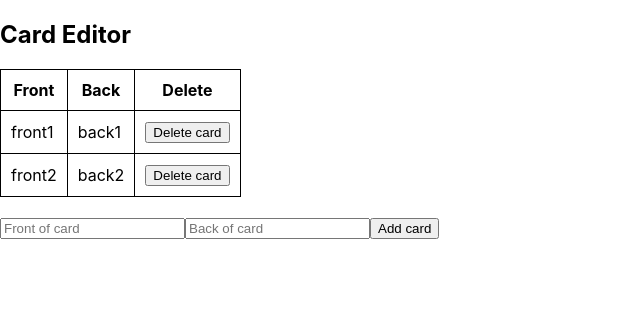
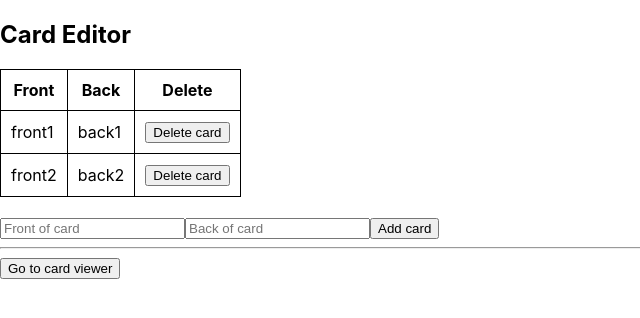
Before and after one commit to kchenx/flashcards, a React (Create React App) app: page / in a window 1280 px wide. Shown: the top 318 px of the page, without its empty margins (0-640 px from the left). Built offline with nearby package versions, Linux system fonts and the light colour scheme.

Commit message:
Add editor/viewer modes

```diff
--- a/src/App.js
+++ b/src/App.js
@@ -1,5 +1,6 @@
 import React from "react";
 import CardEditor from "./CardEditor";
+import CardViewer from "./CardViewer";
 import "./App.css";
 
 class App extends React.Component {
@@ -10,6 +11,7 @@ class App extends React.Component {
         { front: "front1", back: "back1" },
         { front: "front2", back: "back2" },
       ],
+      editor: true,
     };
   }
 
@@ -24,14 +26,21 @@ class App extends React.Component {
     this.setState({ cards });
   };
 
+  switchMode = () => this.setState({ editor: !this.state.editor });
+
   render() {
+    if (this.state.editor) {
       return (
         <CardEditor
           addCard={this.addCard}
           cards={this.state.cards}
           deleteCard={this.deleteCard}
+          switchMode={this.switchMode}
         />
       );
+    } else {
+      return <CardViewer switchMode={this.switchMode} />;
+    }
   }
 }
 
--- a/src/CardEditor.js
+++ b/src/CardEditor.js
@@ -57,6 +57,8 @@ class CardEditor extends React.Component {
           value={this.state.back}
         />
         <button onClick={this.addCard}>Add card</button>
+        <hr />
+        <button onClick={this.props.switchMode}>Go to card viewer</button>
       </div>
     );
   }
```
Lines whose indentation alone changed are shown as unchanged.
